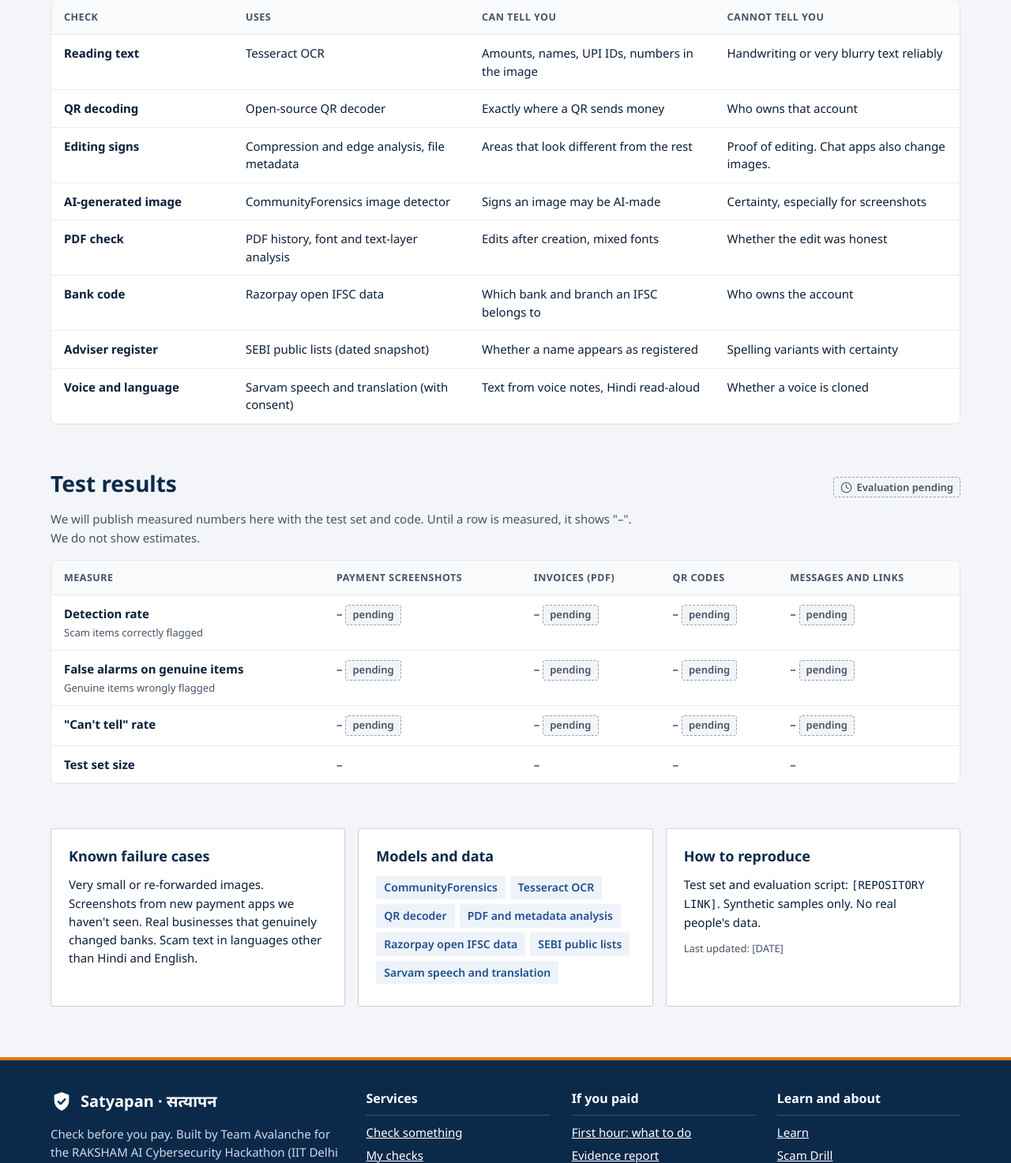
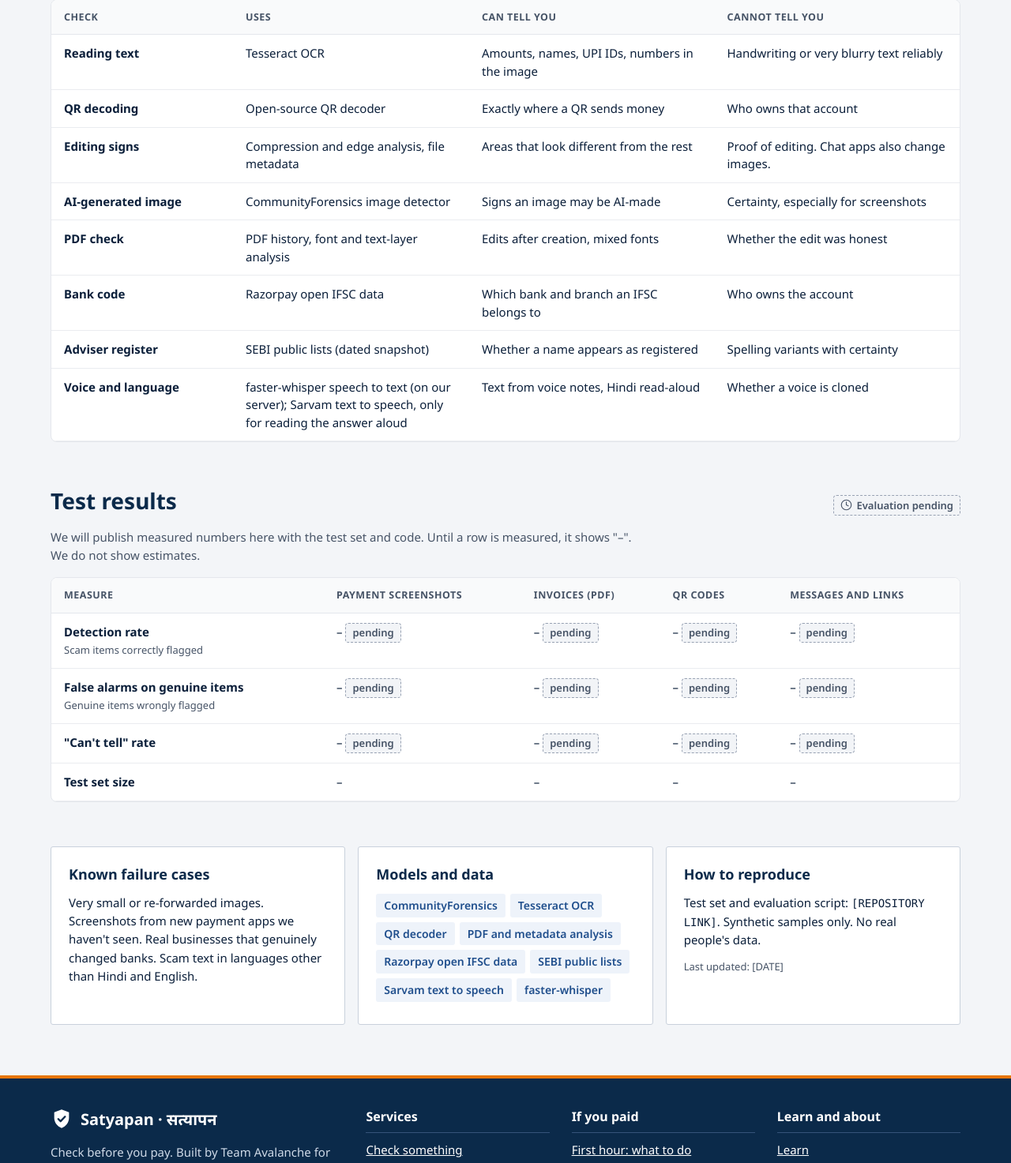
Before and after one commit to Mohitlikestocode/Satyapan_TeamAvalanche, a FastAPI app: page /how-it-works in a window 1280 px wide. Shown: the part 913-2386 px from the top of the page at 79% size. Run offline with FastAPI, Linux system fonts and the light colour scheme; data comes from the database, SQL or seed files in the repository; data that the repository does not hold is empty; parts of the project's set-up code (start-up, migrations or seed data) failed here and were passed over.

Commit message:
Honest Sarvam wording (only reads answers aloud; voice notes are transcribed locally); Telegram bot reads .env

```diff
--- a/src/satyapan/api/app.py
+++ b/src/satyapan/api/app.py
@@ -12,21 +12,10 @@ from pathlib import Path
 from fastapi import FastAPI, Request
 from fastapi.staticfiles import StaticFiles
 
+from ..envfile import load_dotenv
 from ..plugins import REGISTRY, include_ext_routers, load_plugins
 from . import routes_check, routes_pages, routes_review
 from .web import DEVICE_COOKIE, WEB
-
-
-def _load_dotenv() -> None:
-    """Read KEY=value lines from ./.env (git-ignored) without overriding real environment variables. Skipped under pytest."""
-    f = Path(".env")
-    if "PYTEST_CURRENT_TEST" in os.environ or not f.is_file():
-        return
-    for line in f.read_text(encoding="utf-8").splitlines():
-        line = line.strip()
-        if line and not line.startswith("#") and "=" in line:
-            k, v = line.split("=", 1)
-            os.environ.setdefault(k.strip(), v.strip().strip('"').strip("'"))
 
 
 def _warm_up() -> None:
@@ -59,7 +48,7 @@ def _warm_up() -> None:
 
 
 def create_app() -> FastAPI:
-    _load_dotenv()
+    load_dotenv()
     app = FastAPI(title="Satyapan", version="0.3.0")
     load_plugins()
 
--- a/src/satyapan/bots/telegram_bot.py
+++ b/src/satyapan/bots/telegram_bot.py
@@ -16,6 +16,7 @@ from collections import defaultdict, deque
 
 import httpx
 
+from ..envfile import load_dotenv
 from ..extract.ocr import read_text
 from ..extract.qr import decode_qr
 from ..ops import metrics
@@ -290,6 +291,7 @@ def offset_file():
 
 
 def run() -> None:
+    load_dotenv()
     token = os.environ.get("TELEGRAM_BOT_TOKEN", "")
     if not token:
         raise SystemExit("Set TELEGRAM_BOT_TOKEN (create a bot with @BotFather).")
--- a/web/templates/pages/check.html
+++ b/web/templates/pages/check.html
@@ -87,7 +87,7 @@ a{color:#1F4E8C}a:hover{color:#163A6A}
 <h2 class="t3">{{ tr("Before we check", "जाँच से पहले") }}</h2>
 <div class="li"><svg aria-hidden="true" class="i" viewBox="0 0 24 24"><path d="M20 6 9 17l-5-5"></path></svg>{{ tr("We will read the text, decode any QR code, look for signs of editing or AI generation, and check who receives the money.", "हम टेक्स्ट पढ़ेंगे, QR कोड खोलेंगे, एडिटिंग या AI से बने होने के संकेत देखेंगे, और जाँचेंगे कि पैसे किसे मिलेंगे।") }}</div>
 <div class="li"><svg aria-hidden="true" class="i" viewBox="0 0 24 24"><path d="M3 6h18M19 6v14a2 2 0 0 1-2 2H7a2 2 0 0 1-2-2V6M8 6V4a2 2 0 0 1 2-2h4a2 2 0 0 1 2 2v2"></path></svg>{{ tr("Your file is deleted after checking. We keep only the result.", "जाँच के बाद आपकी फ़ाइल मिटा दी जाती है। हम सिर्फ़ नतीजा रखते हैं।") }}</div>
-<div class="li"><svg aria-hidden="true" class="i" viewBox="0 0 24 24"><rect height="12" rx="3" width="6" x="9" y="2"></rect><path d="M19 10v2a7 7 0 0 1-14 0v-2"></path></svg>{{ tr("Voice is sent to a speech service (Sarvam) only if you agree.", "आवाज़ तभी स्पीच सेवा (Sarvam) को भेजी जाती है जब आप सहमत हों।") }}</div>
+<div class="li"><svg aria-hidden="true" class="i" viewBox="0 0 24 24"><rect height="12" rx="3" width="6" x="9" y="2"></rect><path d="M19 10v2a7 7 0 0 1-14 0v-2"></path></svg>{{ tr("A voice note is turned into text on our own server and is not kept. Sarvam is used only if you ask us to read the answer aloud.", "वॉइस नोट हमारे अपने सर्वर पर टेक्स्ट में बदला जाता है और रखा नहीं जाता। Sarvam का इस्तेमाल सिर्फ़ तब होता है जब आप जवाब को ज़ोर से सुनना चाहें।") }}</div>
 <hr style="border: 0; height: 1px; background: #EAECF0; margin: 2px 0"/>
 <label class="cb"><input type="checkbox"/>{{ tr("Read the summary aloud using Sarvam voice", "Sarvam आवाज़ में सारांश सुनाएँ") }}</label>
 <label class="cb"><input checked="" type="checkbox"/>{{ tr("I understand", "मैं समझता/समझती हूँ") }}</label>
--- a/web/templates/pages/check__voice.html
+++ b/web/templates/pages/check__voice.html
@@ -60,7 +60,7 @@ a{color:#1F4E8C}a:hover{color:#163A6A}
 <button aria-label="Play voice note" class="chip" style="min-width: 44px; justify-content: center; padding: 0; background: #0B1F3A; color: #fff; border-color: #0B1F3A"><svg aria-hidden="true" class="i" viewBox="0 0 24 24" style="width: 18px; height: 18px"><path d="m6 3 14 9-14 9V3z"></path></svg></button>
 <span style="flex: 1"><span style="display: block; font-size: 15px; font-weight: 600">voice_note_0412.ogg</span><span class="xs">0:38 · Hindi</span></span>
 </div>
-<p class="xs" style="display: flex; gap: 6px"><svg aria-hidden="true" class="i" viewBox="0 0 24 24" style="width: 16px; height: 16px"><circle cx="12" cy="12" r="10"></circle><path d="M12 16v-4M12 8h.01"></path></svg>Turned into text by Sarvam speech service, with your permission. The audio is deleted after checking.</p>
+<p class="xs" style="display: flex; gap: 6px"><svg aria-hidden="true" class="i" viewBox="0 0 24 24" style="width: 16px; height: 16px"><circle cx="12" cy="12" r="10"></circle><path d="M12 16v-4M12 8h.01"></path></svg>Turned into text on our own server (faster-whisper). The audio is not kept.</p>
 <label for="tr" style="font-size: 15px; font-weight: 600">Text from the voice note <span class="xs" style="font-weight: 400">(you can fix any wrong words)</span></label>
 <textarea id="tr" lang="hi" style="font-family: inherit; font-size: 17px; line-height: 1.7; color: #0B1F3A; border: 1px solid #98A2B3; border-radius: 8px; padding: 12px; min-height: 180px; resize: vertical; background: #fff">नमस्ते मैडम, मैं Amazon से बोल रहा हूँ। आपका ₹2,499 का रिफ़ंड रुका हुआ है। मैं एक लिंक भेज रहा हूँ, उससे 'क्विक सपोर्ट' ऐप डाउनलोड कीजिए, मैं अभी रिफ़ंड करवा देता हूँ।</textarea>
 <div class="card" style="background: #F9FAFB">
--- a/web/templates/pages/how-it-works.html
+++ b/web/templates/pages/how-it-works.html
@@ -85,7 +85,7 @@ td{padding:12px 16px;border-bottom:1px solid #EAECF0;vertical-align:top;line-hei
 <tr><td><b>PDF check</b></td><td>PDF history, font and text-layer analysis</td><td>Edits after creation, mixed fonts</td><td>Whether the edit was honest</td></tr>
 <tr><td><b>Bank code</b></td><td>Razorpay open IFSC data</td><td>Which bank and branch an IFSC belongs to</td><td>Who owns the account</td></tr>
 <tr><td><b>Adviser register</b></td><td>SEBI public lists (dated snapshot)</td><td>Whether a name appears as registered</td><td>Spelling variants with certainty</td></tr>
-<tr><td><b>Voice and language</b></td><td>Sarvam speech and translation (with consent)</td><td>Text from voice notes, Hindi read-aloud</td><td>Whether a voice is cloned</td></tr>
+<tr><td><b>Voice and language</b></td><td>faster-whisper speech to text (on our server); Sarvam text to speech, only for reading the answer aloud</td><td>Text from voice notes, Hindi read-aloud</td><td>Whether a voice is cloned</td></tr>
 </tbody>
 </table></div>
 </section>
@@ -109,7 +109,7 @@ td{padding:12px 16px;border-bottom:1px solid #EAECF0;vertical-align:top;line-hei
 </article>
 <article class="card">
 <h2 class="t3">Models and data</h2>
-<div><span class="chip">CommunityForensics</span><span class="chip">Tesseract OCR</span><span class="chip">QR decoder</span><span class="chip">PDF and metadata analysis</span><span class="chip">Razorpay open IFSC data</span><span class="chip">SEBI public lists</span><span class="chip">Sarvam speech and translation</span></div>
+<div><span class="chip">CommunityForensics</span><span class="chip">Tesseract OCR</span><span class="chip">QR decoder</span><span class="chip">PDF and metadata analysis</span><span class="chip">Razorpay open IFSC data</span><span class="chip">SEBI public lists</span><span class="chip">Sarvam text to speech</span><span class="chip">faster-whisper</span></div>
 </article>
 <article class="card">
 <h2 class="t3">How to reproduce</h2>
```
Also changed, not shown: src/satyapan/envfile.py (added, +16 -0 lines).
